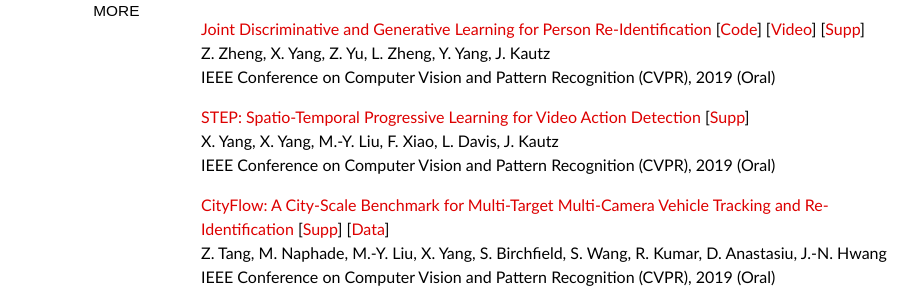
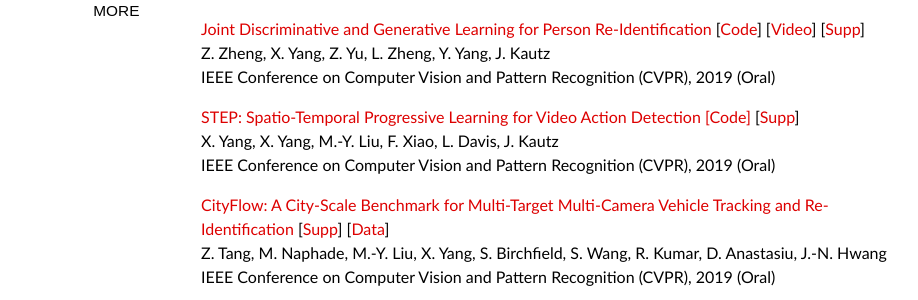
Before and after one commit to xiaodongyang/xiaodongyang.github.io, a Jekyll site: the page built from publications/index.md, in a window 1280 px wide and 900 px high. Shown: the part 196-496 px from the top of the window, without its empty margins (94-1012 px from the left). Built offline with Jekyll 4.4.1, drawn with Linux system fonts in a browser that asks for light colours; some web fonts are replaced.

Commit message:
Update index.md

```diff
--- a/publications/index.md
+++ b/publications/index.md
@@ -14,7 +14,7 @@
 Z. Zheng, X. Yang, Z. Yu, L. Zheng, Y. Yang, J. Kautz
 IEEE Conference on Computer Vision and Pattern Recognition (CVPR), 2019 (Oral)
 
-[STEP: Spatio-Temporal Progressive Learning for Video Action Detection](/publications/papers/step-cvpr19.pdf) [[Supp](/publications/papers/step-supp-cvpr19.pdf)]
+[STEP: Spatio-Temporal Progressive Learning for Video Action Detection](/publications/papers/step-cvpr19.pdf) [[Code]](https://github.com/NVlabs/STEP) [[Supp](/publications/papers/step-supp-cvpr19.pdf)]
 X. Yang, X. Yang, M.-Y. Liu, F. Xiao, L. Davis, J. Kautz
 IEEE Conference on Computer Vision and Pattern Recognition (CVPR), 2019 (Oral)
 
```
